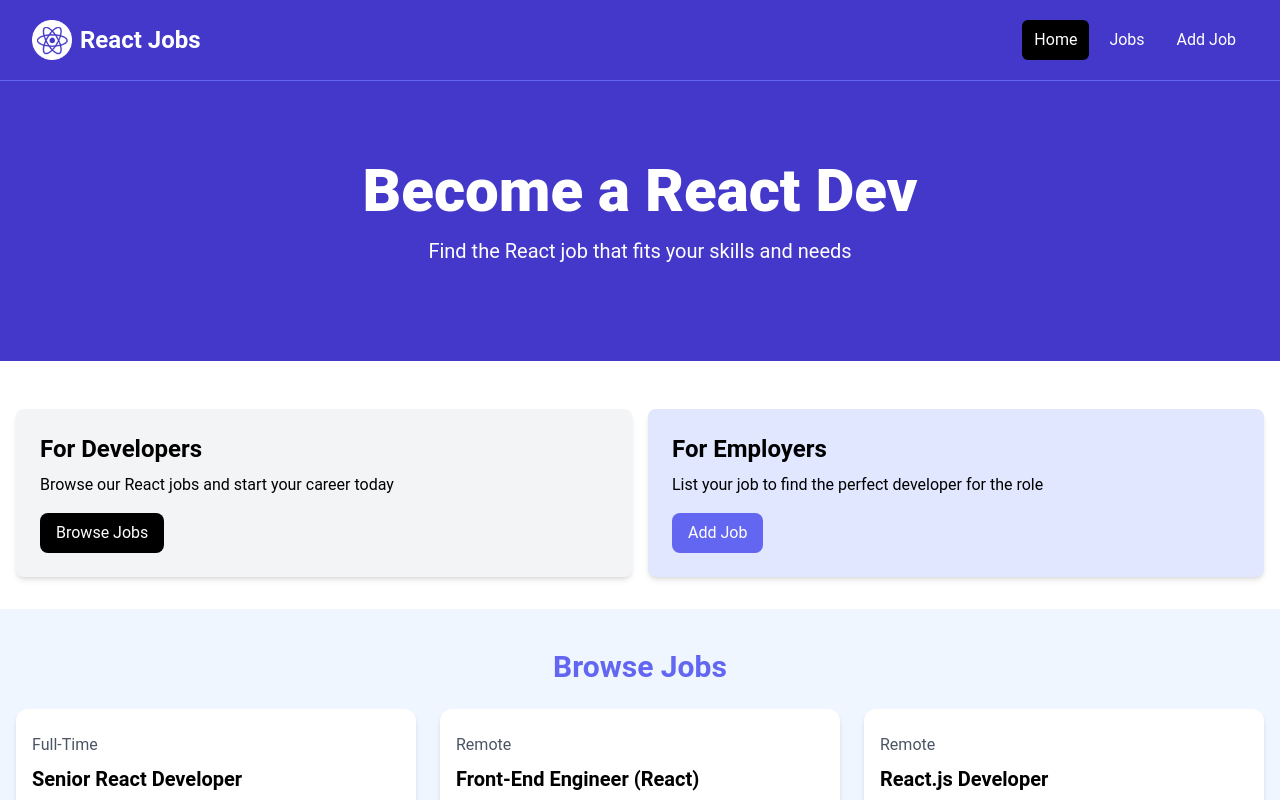
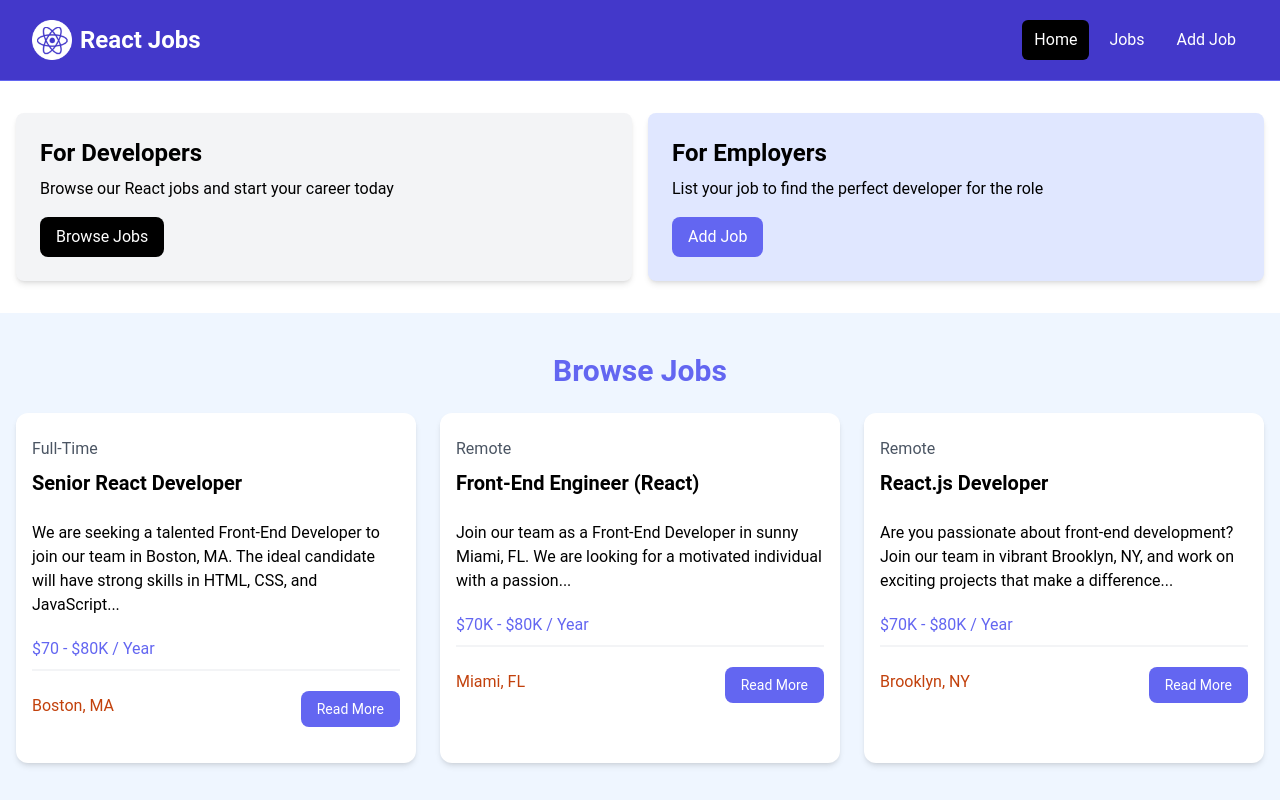
Before and after one commit to kourosh-dev/react-jobs, a React (Vite) app: page / in a window 1280 px wide. Shown: the top 800 px of the page. Built offline with nearby package versions, Linux system fonts and the light colour scheme.

Commit message:
added hero component

```diff
--- a/src/App.jsx
+++ b/src/App.jsx
@@ -4,24 +4,6 @@ const App = () => {
   return (
     <>
     <Navbar />
-
-      {/* <!-- Hero --> */}
-      <section className="bg-indigo-700 py-20 mb-4">
-        <div
-          className="max-w-7xl mx-auto px-4 sm:px-6 lg:px-8 flex flex-col items-center"
-        >
-          <div className="text-center">
-            <h1
-              className="text-4xl font-extrabold text-white sm:text-5xl md:text-6xl"
-            >
-              Become a React Dev
-            </h1>
-            <p className="my-4 text-xl text-white">
-              Find the React job that fits your skills and needs
-            </p>
-          </div>
-        </div>
-      </section>
 
       {/* <!-- Developers and Employers --> */}
       <section className="py-4">
--- /dev/null
+++ b/src/components/hero.jsx
@@ -0,0 +1,22 @@
+const hero = () => {
+  return (
+    <section className="bg-indigo-700 py-20 mb-4">
+      <div
+        className="max-w-7xl mx-auto px-4 sm:px-6 lg:px-8 flex flex-col items-center"
+      >
+        <div className="text-center">
+          <h1
+            className="text-4xl font-extrabold text-white sm:text-5xl md:text-6xl"
+          >
+            Become a React Dev
+          </h1>
+          <p className="my-4 text-xl text-white">
+            Find the React job that fits your skills and needs
+          </p>
+        </div>
+      </div>
+    </section>
+  )
+}
+
+export default hero
```
Also changed, not shown: src/components/navbar.jsx (+17 -16 lines).
